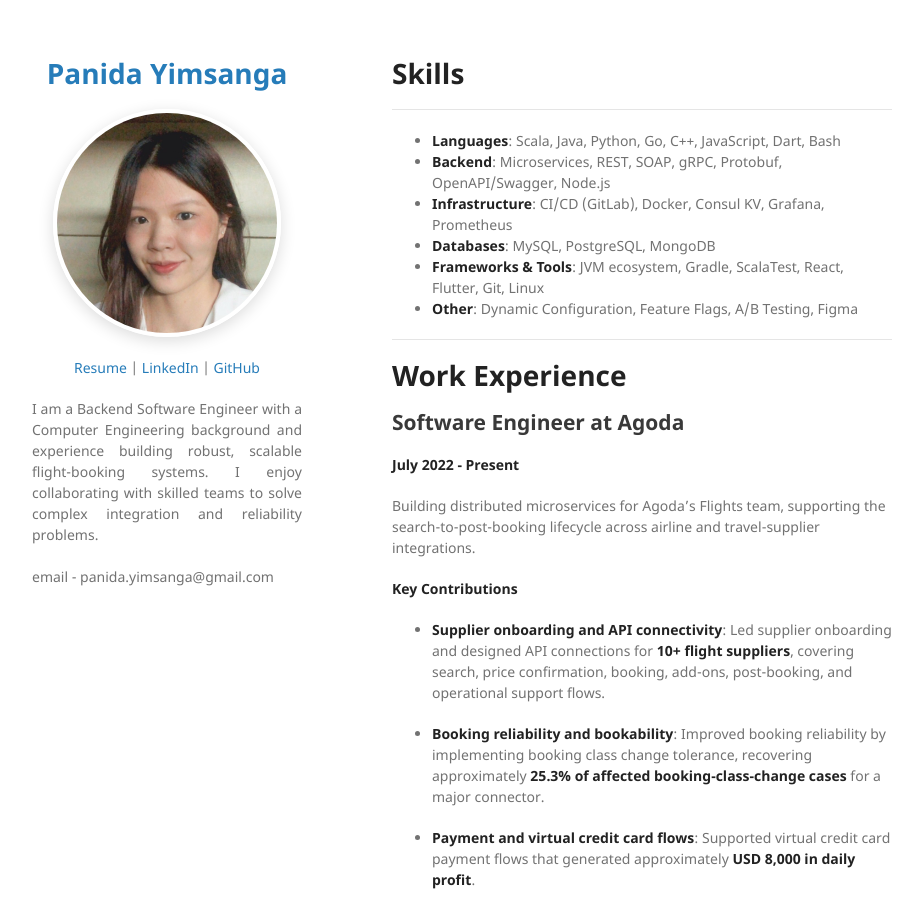
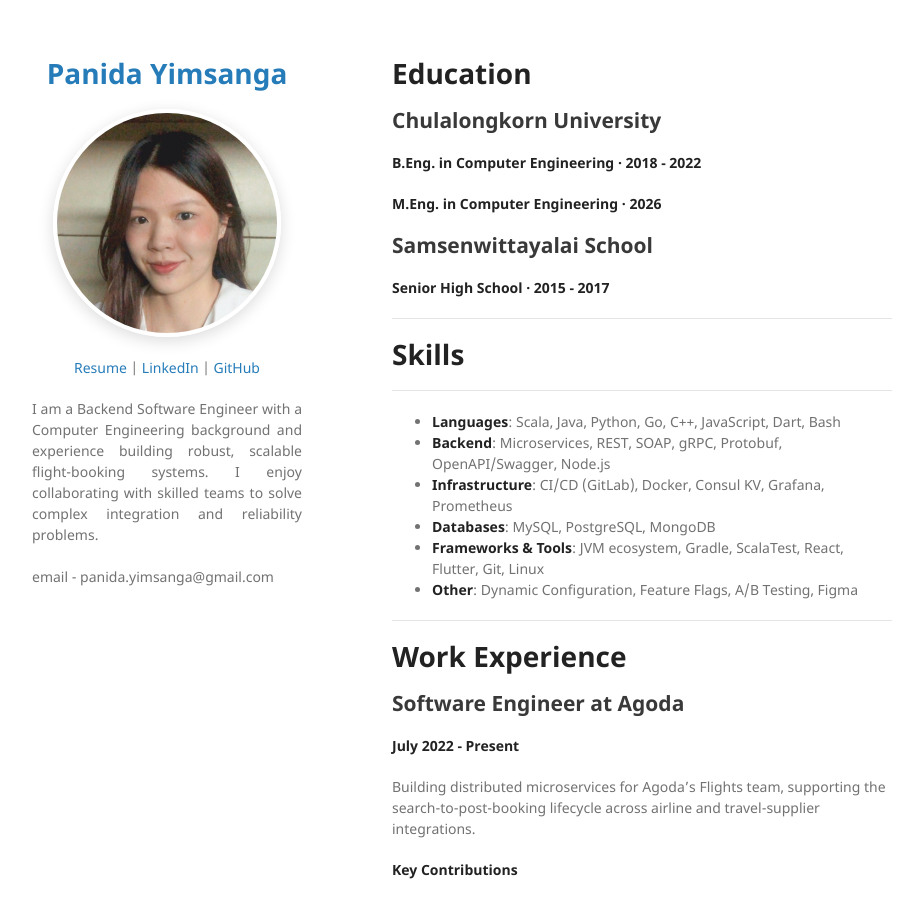
Before and after one commit to sarasix/sarasix.github.io, a Jekyll site: the page built from index.md, in a window 1280 px wide and 900 px high. Shown: the whole window, without its empty margins (178-1101 px from the left). Built offline with Jekyll 4.4.1, drawn with Linux system fonts in a browser that asks for light colours; our own code applies the rules of GitHub Pages for plain Markdown files; some of the changed text lies outside the part shown.

Commit message:
Move education section to top

```diff
--- a/index.md
+++ b/index.md
@@ -1,3 +1,17 @@
+# Education
+
+## Chulalongkorn University
+
+**B.Eng. in Computer Engineering · 2018 - 2022**
+
+**M.Eng. in Computer Engineering · 2026**
+
+## Samsenwittayalai School
+
+**Senior High School · 2015 - 2017**
+
+---
+
 # Skills
 
 ---
```
Also changed, not shown: other parts of index.md (+0 -14 lines).
